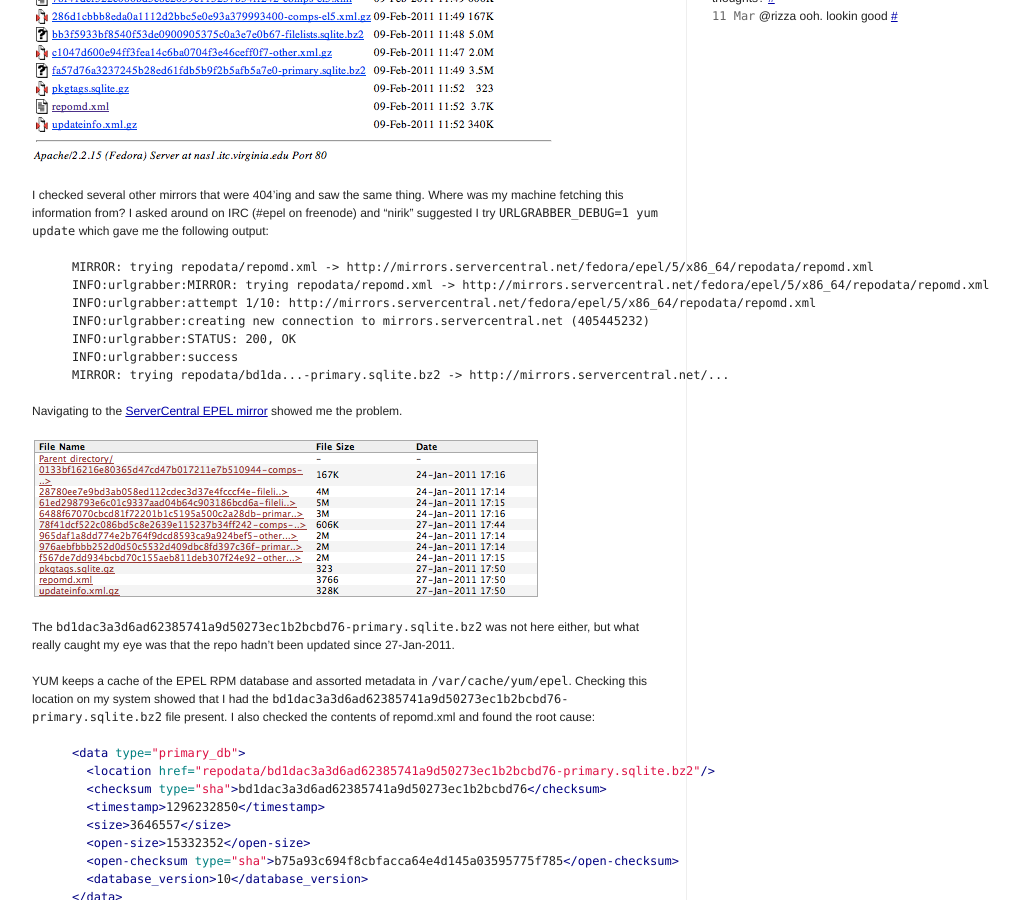
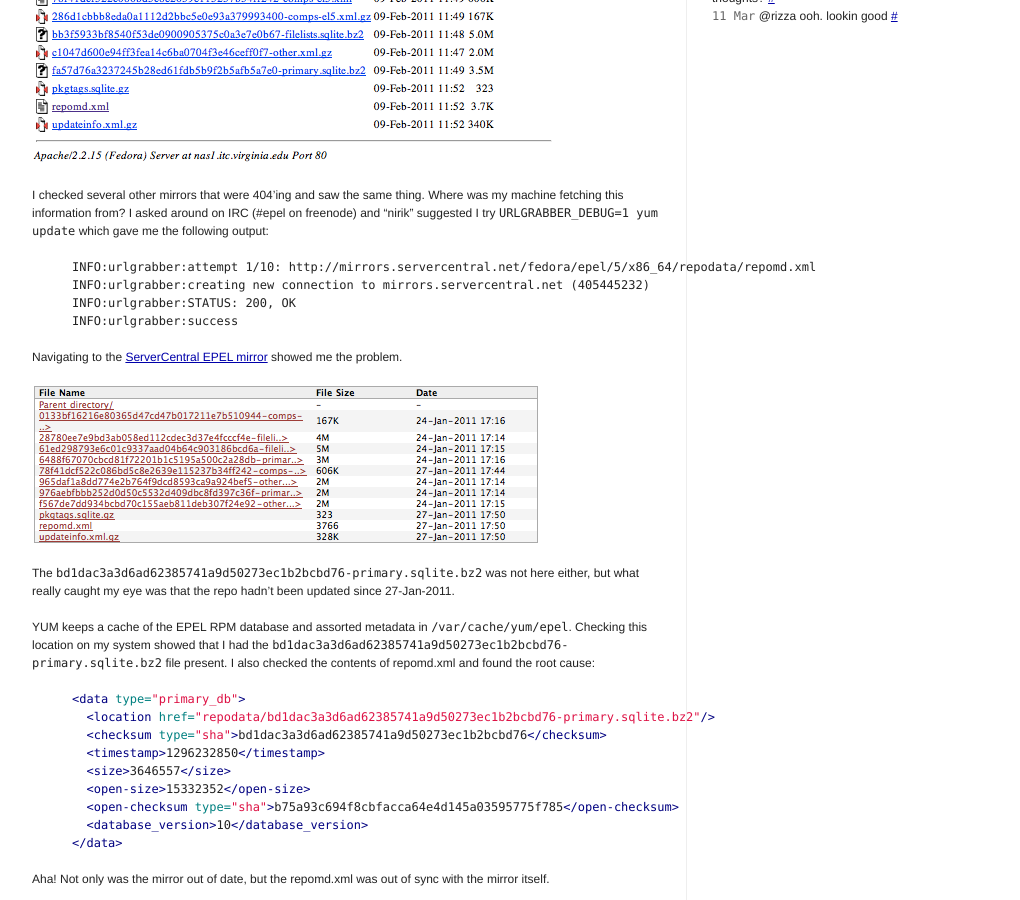
Before and after one commit to hobodave/hobodave.github.com, a Jekyll site: the page built from _posts/2011-02-10-fixing-epel-primary-sqlite-database-not-found.markdown, in a window 1280 px wide and 900 px high, scrolled down 858 px. Shown: the whole window, without its empty margins (133-1153 px from the left). Built offline with Jekyll 4.4.1, drawn with Linux system fonts in a browser that asks for light colours; Markdown is read by kramdown in place of the engine named in the settings; comment, search, counter and statistics services are not loaded.

Commit message:
Formatting again

```diff
--- a/_posts/2011-02-10-fixing-epel-primary-sqlite-database-not-found.markdown
+++ b/_posts/2011-02-10-fixing-epel-primary-sqlite-database-not-found.markdown
@@ -39,13 +39,10 @@ this information from? I asked around on IRC (#epel on freenode) and "nirik" sug
 `URLGRABBER_DEBUG=1 yum update` which gave me the following output:
 
 {% highlight text %}
-MIRROR: trying repodata/repomd.xml -> http://mirrors.servercentral.net/fedora/epel/5/x86_64/repodata/repomd.xml
-INFO:urlgrabber:MIRROR: trying repodata/repomd.xml -> http://mirrors.servercentral.net/fedora/epel/5/x86_64/repodata/repomd.xml
 INFO:urlgrabber:attempt 1/10: http://mirrors.servercentral.net/fedora/epel/5/x86_64/repodata/repomd.xml
 INFO:urlgrabber:creating new connection to mirrors.servercentral.net (405445232)
 INFO:urlgrabber:STATUS: 200, OK
 INFO:urlgrabber:success
-MIRROR: trying repodata/bd1da...-primary.sqlite.bz2 -> http://mirrors.servercentral.net/...
 {% endhighlight %}
 
 Navigating to the [ServerCentral EPEL mirror][4] showed me the problem.
```
